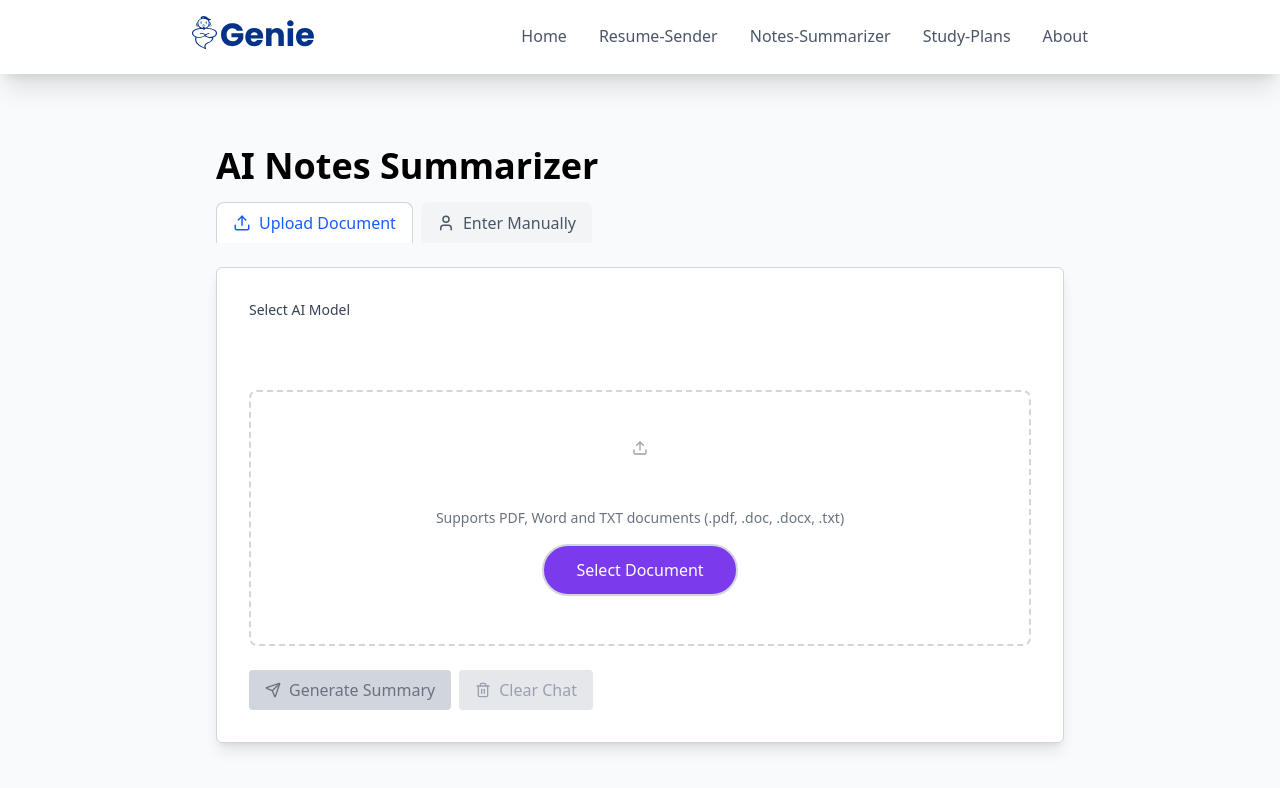
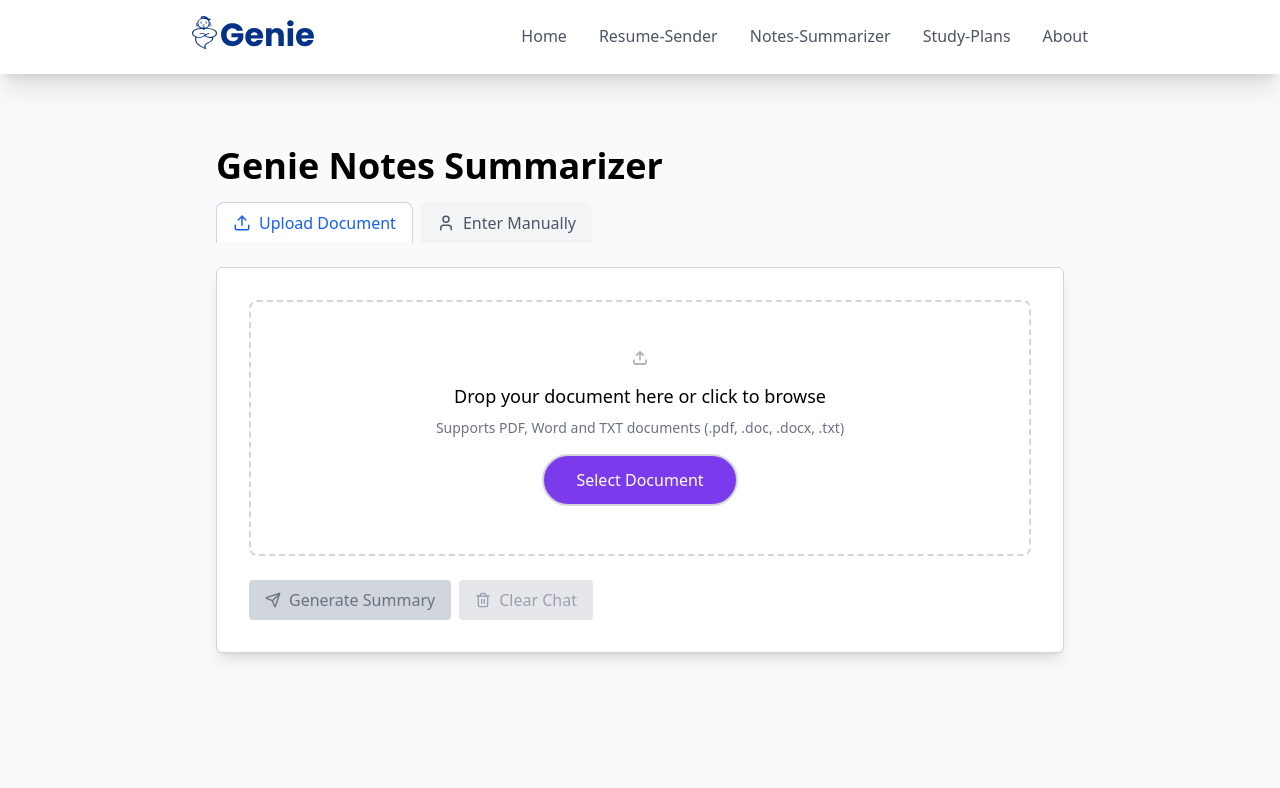
Before and after one commit to chkg2a/CAN-HACKATHON-CHALLENGE-2025, a React (Vite) app in the folder frontend/: page /notes-summarizer in a window 1280 px wide. Shown: the top 788 px of the page. Built offline with nearby package versions, Linux system fonts and the light colour scheme.

Commit message:
2025-03-29 13:05:01

```diff
--- a/frontend/src/components/HowGenieWorks.jsx
+++ b/frontend/src/components/HowGenieWorks.jsx
@@ -4,7 +4,7 @@ import { FaClipboardList, FaMagic, FaPaperPlane, FaUpload, FaBrain, FaShareSquar
 const HowGenieWorks = () => {
   return (
     <div className="py-16 text-center bg-white">
-      <h2 className="text-2xl font-bold">How Genie Works</h2>
+      <h2 className="text-2xl font-bold text-black">How Genie Works</h2>
 
       <div className="mt-10 flex flex-col md:flex-row justify-center gap-8">
 
--- a/frontend/src/pages/NotesSummarizer.jsx
+++ b/frontend/src/pages/NotesSummarizer.jsx
@@ -18,7 +18,7 @@ const NotesSummarizer = () => {
 
   // ChatApp state
   const [conversationHistory, setConversationHistory] = useState([]);
-  const [selectedModel, setSelectedModel] = useState('anthropic/claude-3-5-sonnet');
+  const [selectedModel, setSelectedModel] = useState('google/gemini-2.0-flash-exp:free');
   const [fileContent, setFileContent] = useState('');
   const [responseText, setResponseText] = useState('');
   const [isLoading, setIsLoading] = useState(false);
@@ -257,19 +257,15 @@ const NotesSummarizer = () => {
 
   const availableModels = [
     { id: 'google/gemini-2.0-flash-exp:free', name: 'Gemini 2.0 Flash' },
-    { id: 'anthropic/claude-3-5-sonnet', name: 'Claude 3.5 Sonnet' },
-    { id: 'openai/gpt-4o', name: 'GPT-4o' },
-    { id: 'google/gemini-1.5-pro', name: 'Gemini 1.5 Pro' },
-    { id: 'anthropic/claude-3-opus', name: 'Claude 3 Opus' },
   ];
 
   return (
     <>
       <NavBar />
-      <div className="bg-gray-50 min-h-screen py-4 md:py-12">
+      <div className="bg-gray-50 min-h-screen py-4 md:py-12 text-black">
         <div className="w-full max-w-4xl mx-auto p-6">
-          <h2 className="text-4xl font-bold mb-4 text-black">
-            AI Notes Summarizer
+          <h2 className="text-4xl font-bold mb-4">
+            Genie Notes Summarizer
           </h2>
 
           {/* Tab navigation */}
@@ -299,21 +295,7 @@ const NotesSummarizer = () => {
           </div>
 
           {/* Main Content */}
-          <div className="bg-white p-8 rounded-md shadow-lg border border-gray-300">
-            {/* Model Selection */}
-            <div className="mb-6">
-              <label className="block text-sm font-medium text-gray-700 mb-1">Select AI Model</label>
-              <select
-                value={selectedModel}
-                onChange={(e) => setSelectedModel(e.target.value)}
-                className="w-full p-2 border rounded focus:outline-none focus:ring-2 focus:ring-blue-500"
-              >
-                {availableModels.map(model => (
-                  <option key={model.id} value={model.id}>{model.name}</option>
-                ))}
-              </select>
-            </div>
-
+          <div className="bg-white p-8 rounded-md shadow-lg border border-gray-300 ">
             {activeTab === "upload" ? (
               // File upload view
               !file ? (
@@ -353,7 +335,7 @@ const NotesSummarizer = () => {
                   {error && <p className="text-red-500 mt-4">{error}</p>}
                 </div>
               ) : (
-                <div className="border rounded-lg p-6">
+                <div className="rounded-lg p-6">
                   <div className="flex items-center justify-between mb-4">
                     <h3 className="text-lg font-medium">Document Ready</h3>
                     <button
@@ -486,21 +468,16 @@ const NotesSummarizer = () => {
             {conversationHistory.length > 0 && (
               <div className="mb-6 bg-white p-6 rounded-md shadow-lg border border-gray-300">
                 <h3 className="font-medium text-gray-700 mb-4 text-lg">Summary History</h3>
-                <div className="border rounded-lg max-h-96 overflow-y-auto p-4 bg-gray-50">
+                <div className="rounded-lg max-h-96 overflow-y-auto p-4 bg-gray-50">
                   {conversationHistory.map((msg, index) => (
-                    <div key={index} className={`mb-4 ${msg.role === 'user' ? 'pl-2 border-l-4 border-blue-500' : 'pl-2 border-l-4 border-green-500'}`}>
-                      <div className="flex justify-between items-start">
-                        <span className="font-bold text-sm mb-1">
-                          {msg.role === 'user' ? `Document: ${msg.name || 'Notes'}` : 'AI Summary'}
-                        </span>
+                    <div key={index} className={`mb-4 flex justify-between ${msg.role === 'user' ? 'pl-2 border-l-4 border-blue-500 hidden' : ''}`}>
+                      <pre className="whitespace-pre-wrap text-md font-sans">{msg.content}</pre>
                         <button
                           onClick={() => copyToClipboard(msg.content)}
                           className="text-gray-500 hover:text-gray-700"
                         >
                           <Copy className="w-4 h-4" />
                         </button>
-                      </div>
-                      <pre className="whitespace-pre-wrap text-sm font-sans">{msg.content}</pre>
                     </div>
                   ))}
                   <div ref={chatEndRef} />
```
